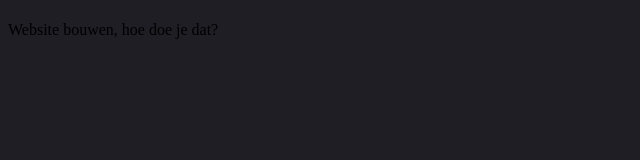
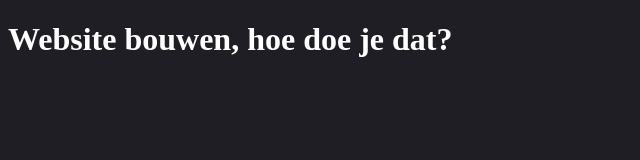
Before and after one commit to mohehg/mohehg.github.io, a plain HTML site: page index.html in a window 1280 px wide. Shown: the whole page, without its empty margins (0-640 px from the left). Drawn offline with Linux system fonts and the light colour scheme.

Commit message:
Fix HTML structure and styling for header

```diff
--- a/index.html
+++ b/index.html
@@ -1,5 +1,4 @@
 <!DOCTYPE html>
 <body style="background-color:#1E1E24;">
 <h1 font size="30">
-  <h1 style="color:white;">
-<h1></h1>Website bouwen, hoe doe je dat?<h1></h1>
+ <h1 style="color:white;"> Website bouwen, hoe doe je dat? <h1>
```
